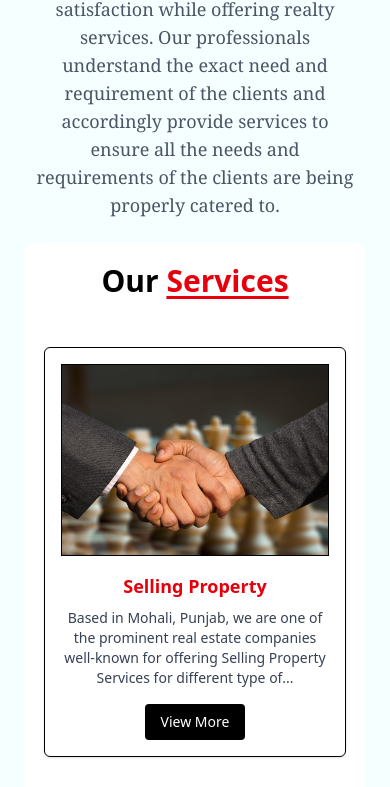
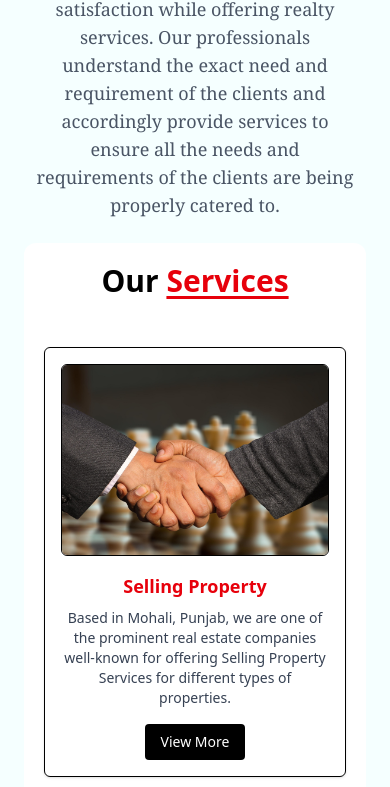
Before and after one commit to Abhixak/Pinnacle-Group-UK, a React (Vite) app: page /about in a window 390 px wide. Shown: the part 1153-1940 px from the top of the page. Built offline with nearby package versions, Linux system fonts and the light colour scheme.

Commit message:
Added new pages

```diff
--- a/src/Components/Header.jsx
+++ b/src/Components/Header.jsx
@@ -1,4 +1,4 @@
-import { useLocation } from "react-router-dom";
+import { useLocation, useNavigate } from "react-router-dom";
 import React, { useState } from "react";
 import { Link } from "react-router-dom";
 import { FaBars, FaTimes } from "react-icons/fa";
@@ -16,8 +16,26 @@ const Header = ({ onContactClick }) => {
     onContactClick?.();
     setIsMenuOpen(false);
   };
+
+  const navigate = useNavigate();
   const location = useLocation();
   const currentPath = location.pathname;
+
+  // Map readable labels to URL slugs
+  const serviceLinkMap = {
+    "Selling Property": "selling",
+    "Buying Property": "buying",
+    "Leasing Property": "leasing",
+    "Property Loan Consultant": "loan", // optional placeholder if you use it
+  };
+
+  const handleServiceClick = (service) => {
+    const slug = serviceLinkMap[service];
+    if (slug) {
+      navigate(`/ServiceDetails/${slug}`);
+      setIsMenuOpen(false); // also close mobile menu if open
+    }
+  };
 
   return (
     <div className="font-sans w-full !px-5 !pt-5 bg-gradient-to-b from-[#d3eaff] to-[#f5fefe]">
@@ -52,27 +70,40 @@ const Header = ({ onContactClick }) => {
           </li>
 
           {/* Dropdowns */}
-          {["Our Services", "Our Projects"].map((label) => (
-            <div key={label} className="relative group">
+          <div className="relative group">
             <li className="text-[#1d3d4f] hover:text-[#c53030] cursor-pointer font-semibold transition-colors duration-500">
-                {label}
+              Our Services
             </li>
             <ul className="absolute top-full left-0 bg-white rounded-lg shadow-xl opacity-0 translate-y-2 group-hover:opacity-100 group-hover:translate-y-0 pointer-events-none group-hover:pointer-events-auto transition-all duration-300 ease-out z-10 min-w-[200px]">
-                {(label === "Our Services"
-                  ? [
+              {[
                 "Property Loan Consultant",
                 "Selling Property",
                 "Buying Property",
                 "Leasing Property",
-                    ]
-                  : [
+              ].map((item) => (
+                <li
+                  key={item}
+                  onClick={() => handleServiceClick(item)}
+                  className="!px-4 !py-2 hover:bg-[#f2fbfb] hover:text-[#c53030] text-[#374b5c] cursor-pointer transition-colors duration-300"
+                >
+                  {item}
+                </li>
+              ))}
+            </ul>
+          </div>
+
+          <div className="relative group">
+            <li className="text-[#1d3d4f] hover:text-[#c53030] cursor-pointer font-semibold transition-colors duration-500">
+              Our Projects
+            </li>
+            <ul className="absolute top-full left-0 bg-white rounded-lg shadow-xl opacity-0 translate-y-2 group-hover:opacity-100 group-hover:translate-y-0 pointer-events-none group-hover:pointer-events-auto transition-all duration-300 ease-out z-10 min-w-[200px]">
+              {[
                 "District One",
                 "Suntec City",
                 "Fintech Square",
                 "Marbella Grand",
                 "Beverly Golf Avenue",
-                    ]
-                ).map((item) => (
+              ].map((item) => (
                 <li
                   key={item}
                   className="!px-4 !py-2 hover:bg-[#f2fbfb] hover:text-[#c53030] text-[#374b5c] cursor-pointer transition-colors duration-300"
@@ -82,7 +113,6 @@ const Header = ({ onContactClick }) => {
               ))}
             </ul>
           </div>
-          ))}
 
           <li>
             <Link
@@ -178,6 +208,7 @@ const Header = ({ onContactClick }) => {
                   {items.map((item) => (
                     <li
                       key={item}
+                      onClick={() => handleServiceClick(item)}
                       className="hover:text-[#209eaa] text-[#374b5c] cursor-pointer transition-colors duration-300"
                     >
                       {item}
--- a/src/Components/Services.jsx
+++ b/src/Components/Services.jsx
@@ -1,36 +1,101 @@
-import LoanImg from '../assets/Property Loan Consultant.jpg';
-import SellingImg from '../assets/Selling Property.jpg';
-import BuyingImg from '../assets/Buying Property.jpg';
-import LeasingImg from '../assets/Leasing Property.jpg';
+// import LoanImg from '../assets/Property Loan Consultant.jpg';
+// import SellingImg from '../assets/Selling Property.jpg';
+// import BuyingImg from '../assets/Buying Property.jpg';
+// import LeasingImg from '../assets/Leasing Property.jpg';
 
+// const services = [
+//   // {
+//   //   title: "Property Loan Consultant",
+//   //   description:
+//   //     "We have with us experts who have extensive knowledge about various schemes and can provide you with all the required information while assisting you...",
+//   //   image: LoanImg,
+//   // },
+//   {
+//     title: "Selling Property",
+//     description:
+//       "Based in Mohali, Punjab, we are one of the prominent real estate companies well-known for offering Selling Property Services for different type of...",
+//     image: SellingImg,
+//   },
+//   {
+//     title: "Buying Property",
+//     description:
+//       "With the intention of providing the clients with comprehensive guidance while assisting them in Buying Properties, at Pinnacle Group, we are offering...",
+//     image: BuyingImg,
+//   },
+//   {
+//     title: "Leasing Property",
+//     description:
+//       "We have with us a huge database of wide range of properties and also of clients which enables us to provide Leasing Property Services for different...",
+//     image: LeasingImg,
+//   },
+// ];
+
+// const ServicesSection = () => {
+//   return (
+//     <div className="rounded-xl !my-4 w-full !px-5 !py-5 text-center bg-white">
+//       <h2 className="text-3xl font-bold !mb-12">
+//         Our <span className="text-red-600 underline underline-offset-4">Services</span>
+//       </h2>
+
+//       <div className="grid justify-center items-center grid-cols-1 md:grid-cols-2 lg:grid-cols-3 gap-8">
+//         {services.map((service, index) => (
+//           <div key={index} className="border !p-4 rounded-md shadow hover:shadow-lg transition duration-300">
+//             <img
+//               src={service.image}
+//               alt={service.title}
+//               className="w-full h-48 object-cover border !mb-4"
+//             />
+//             <h3 className="text-lg font-semibold text-red-600 !mb-2">{service.title}</h3>
+//             <p className="text-gray-700 text-sm !mb-4">{service.description}</p>
+//             <button className="bg-black text-white !px-4 !py-2 text-sm rounded hover:bg-gray-800 transition">
+//               View More
+//             </button>
+//           </div>
+//         ))}
+//       </div>
+//     </div>
+//   );
+// };
+
+// export default ServicesSection;
+
+
+import React from "react";
+import { useNavigate } from "react-router-dom";
+
+// Import service images
+import SellingImg from "../assets/Selling Property.jpg";
+import BuyingImg from "../assets/Buying Property.jpg";
+import LeasingImg from "../assets/Leasing Property.jpg";
+
+// Service data with IDs for dynamic routing
 const services = [
-  // {
-  //   title: "Property Loan Consultant",
-  //   description:
-  //     "We have with us experts who have extensive knowledge about various schemes and can provide you with all the required information while assisting you...",
-  //   image: LoanImg,
-  // },
   {
+    id: "selling",
     title: "Selling Property",
     description:
-      "Based in Mohali, Punjab, we are one of the prominent real estate companies well-known for offering Selling Property Services for different type of...",
+      "Based in Mohali, Punjab, we are one of the prominent real estate companies well-known for offering Selling Property Services for different types of properties.",
     image: SellingImg,
   },
   {
+    id: "buying",
     title: "Buying Property",
     description:
-      "With the intention of providing the clients with comprehensive guidance while assisting them in Buying Properties, at Pinnacle Group, we are offering...",
+      "With the intention of providing the clients with comprehensive guidance while assisting them in Buying Properties, at Pinnacle Group, we are offering trusted service.",
     image: BuyingImg,
   },
   {
+    id: "leasing",
     title: "Leasing Property",
     description:
-      "We have with us a huge database of wide range of properties and also of clients which enables us to provide Leasing Property Services for different...",
+      "We have with us a huge database of a wide range of properties and clients which enables us to provide Leasing Property Services for different requirements.",
     image: LeasingImg,
   },
 ];
 
 const ServicesSection = () => {
+  const navigate = useNavigate();
+
   return (
     <div className="rounded-xl !my-4 w-full !px-5 !py-5 text-center bg-white">
       <h2 className="text-3xl font-bold !mb-12">
@@ -39,15 +104,23 @@ const ServicesSection = () => {
 
       <div className="grid justify-center items-center grid-cols-1 md:grid-cols-2 lg:grid-cols-3 gap-8">
         {services.map((service, index) => (
-          <div key={index} className="border !p-4 rounded-md shadow hover:shadow-lg transition duration-300">
+          <div
+            key={index}
+            className="border !p-4 rounded-md shadow hover:shadow-lg transition duration-300"
+          >
             <img
               src={service.image}
               alt={service.title}
-              className="w-full h-48 object-cover border !mb-4"
+              className="w-full h-48 object-cover border !mb-4 rounded-md"
             />
-            <h3 className="text-lg font-semibold text-red-600 !mb-2">{service.title}</h3>
+            <h3 className="text-lg font-semibold text-red-600 !mb-2">
+              {service.title}
+            </h3>
             <p className="text-gray-700 text-sm !mb-4">{service.description}</p>
-            <button className="bg-black text-white !px-4 !py-2 text-sm rounded hover:bg-gray-800 transition">
+            <button
+              onClick={() => navigate(`/ServiceDetails/${service.id}`)}
+              className="bg-black text-white !px-4 !py-2 text-sm rounded hover:bg-gray-800 transition"
+            >
               View More
             </button>
           </div>
--- a/src/Pages/About.jsx
+++ b/src/Pages/About.jsx
@@ -1,9 +1,12 @@
+import Chatbot from "../Components/Chatbot";
 import Footer from "../Components/Footer";
 import ServicesSection from "../Components/Services";
 
 const About = () => {
   return (
     <div className="!px-6">
+      {/* Chatbot */}
+      <Chatbot />
       <h2 className="text-3xl font-bold !my-6 text-center">
         About{" "}
         <span className="text-red-600 underline underline-offset-4">
--- a/src/Pages/NRI_Services.jsx
+++ b/src/Pages/NRI_Services.jsx
@@ -2,10 +2,13 @@ import React from "react";
 import Footer from "../Components/Footer";
 import EnquiryForm from "../Components/Enquire";
 import PMS from "../Components/PMS";
+import Chatbot from "../Components/Chatbot";
 
 const NRI_Services = () => {
   return (
     <div className="!px-6 !py-2 bg-gray-100 rounded-xl !mt-4 !mx-5">
+      {/* Chatbot */}
+      <Chatbot />
       <h2 className="text-3xl font-bold !my-6 text-center">
         NRI{" "}
         <span className="text-red-600 underline underline-offset-4">
--- /dev/null
+++ b/src/Pages/ServiceDetails.jsx
@@ -0,0 +1,76 @@
+import React from "react";
+import { useParams } from "react-router-dom";
+
+import SellingImg from "../assets/Selling Property.jpg";
+import BuyingImg from "../assets/Buying Property.jpg";
+import LeasingImg from "../assets/Leasing Property.jpg";
+import EnquiryForm from "../Components/Enquire";
+import Footer from "../Components/Footer";
+import ServicesSection from "../Components/Services";
+import Chatbot from "../Components/Chatbot";
+
+const serviceData = {
+  selling: {
+    title: "Selling Property",
+    description:
+      "While assisting clients in Selling Properties conveniently and also getting a good deal while doing so, at Pinnacle Group, we are offering Selling Property Services. Based in Mohali, Punjab, we are one of the prominent real estate companies well-known for offering Selling Property Services for different type of Residential Property, Commercial property, Industrial Property and Agricultural Property such as Agricultural Land, Residential Land/ Plot, Flat/ Apartment, Individual House, Commercial Land, Commercial Shop/ Space, Office Space, Industrial Land/ Plot, Warehouse/ Godown, Farm Land, etc. With the Selling Property Services the clients can not only get an easy dealing process, but also get the best deal and complete assistance throughout the transaction process.",
+    image: SellingImg,
+  },
+  buying: {
+    title: "Buying Property",
+    description:
+      "With the intention of providing the clients with comprehensive guidance while assisting them in Buying Properties, at Pinnacle Group, we are offering Buying Property Services at very reasonable charges. Based in Mohali, Punjab, we are counted among one of the prominent service providers operating in the real estate industry offering Buying Property Services according to the exact needs and requirements of the clients. Offering services for different type of properties such as Residential Property, Commercial property, Industrial Property and Agricultural Property, we present the clients with the option of choosing a property that exactly meets their requirement and also suits well within their budget.",
+    image: BuyingImg,
+  },
+  leasing: {
+    title: "Leasing Property",
+    description:
+      "Creating an effective link between the landlord and the tenant, at Pinnacle Group, we are offering services to help clients in Leasing Properties. As one of the leading service providers operating in Mohali, Punjab, we are offering prompt and reliable services at very reasonable charges. We have with us a huge database of wide range of properties and also of clients which enables us to provide Leasing Property Services for different type of Residential Property, Commercial property, Industrial Property and Agricultural Property such as Agricultural Land, Residential Land/ Plot, Flat/ Apartment, Individual House, Commercial Land, Commercial Shop/ Space, Office Space, Industrial Land/ Plot, Warehouse/ Godown, Farm Land, etc.",
+    image: LeasingImg,
+  },
+};
+
+const ServiceDetails = () => {
+  const { serviceType } = useParams();
+  const service = serviceData[serviceType];
+
+  if (!service) {
+    return (
+      <>
+        {/* Chatbot */}
+        <Chatbot />
+        <div className="!m-5 !p-5 bg-red-100 text-red-600 rounded-xl text-center">
+          <h2 className="text-xl font-bold">Service Not Found</h2>
+          <p>Kindly Contact the Advisor on given numbers.</p>
+        </div>
+        <ServicesSection />
+        <Footer />
+      </>
+    );
+  }
+
+  return (
+    <>
+      {/* Chatbot */}
+      <Chatbot />
+      <div className="!m-5 !p-5 bg-gray-100 rounded-xl">
+        <h2 className="text-3xl font-bold text-red-600 text-center !mb-4">
+          {service.title}
+        </h2>
+        <div className="flex flex-col lg:flex-row gap-4 items-center">
+          <img
+            src={service.image}
+            alt={service.title}
+            className="w-full max-w-xl h-auto rounded-md !mx-auto !mb-4"
+          />
+          <p className="text-gray-700 text-left !mb-6">{service.description}</p>
+        </div>
+      </div>
+      <EnquiryForm />
+      <ServicesSection />
+      <Footer />
+    </>
+  );
+};
+
+export default ServiceDetails;
```
Also changed, not shown: src/App.jsx (+13 -3 lines). Lines whose indentation alone changed are shown as unchanged.
